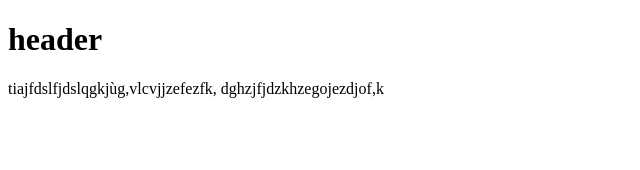
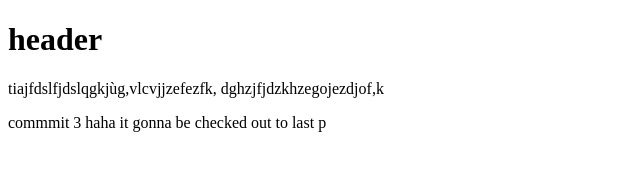
Before and after one commit to Hrabi80/Coursera_Angular, a plain HTML site: page templates/exemple.html in a window 1280 px wide. Shown: the whole page, without its empty margins (0-640 px from the left). Drawn offline with Linux system fonts and the light colour scheme.

Commit message:
third commit

```diff
--- a/templates/exemple.html
+++ b/templates/exemple.html
@@ -7,5 +7,6 @@
   <body>
     <h1>header</h1>
     <p>tiajfdslfjdslqgkjùg,vlcvjjzefezfk, dghzjfjdzkhzegojezdjof,k</p>
+    <p>commmit 3 haha it gonna be checked out to last p</p>
   </body>
 </html>
```
